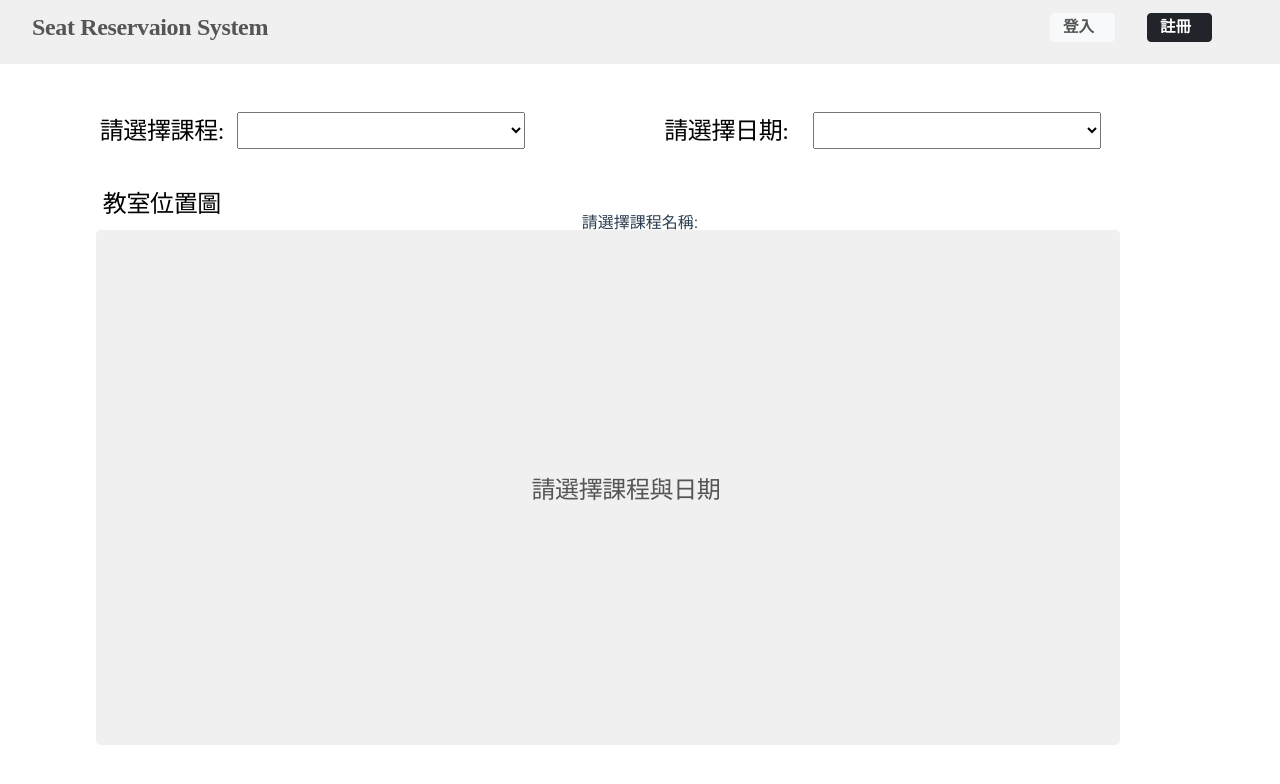
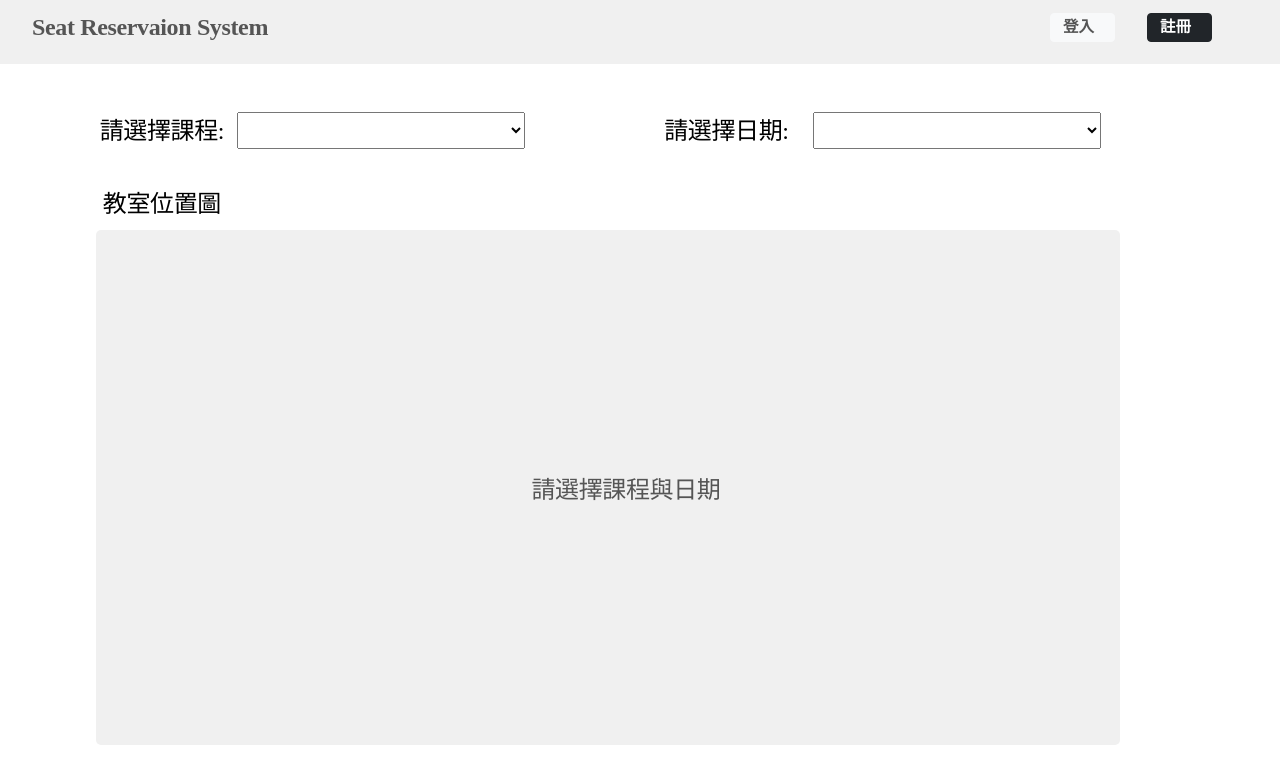
Before and after one commit to Nahemah1022/Seat-Reservation-System, a Vue app in the folder web-frontend/: page / in a window 1280 px wide. Shown: the top 784 px of the page. Built offline with nearby package versions, Linux system fonts and the light colour scheme.

Commit message:
[Modification] Remove test code

```diff
--- a/web-frontend/src/components/Function_Bar.vue
+++ b/web-frontend/src/components/Function_Bar.vue
@@ -49,7 +49,6 @@
       <div class="seat">
         <div class="seat-text">請選擇課程與日期</div>
       </div>
-      <div>{{ this.LessonName }}</div>
     </div>
     <!--<div class="win" v-if="this.$store.state.isLogin == true">
       <SignPopup></SignPopup>
```
